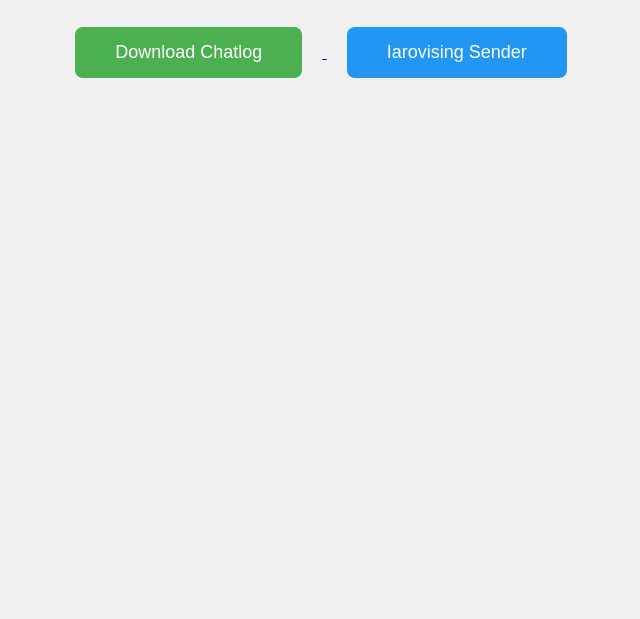
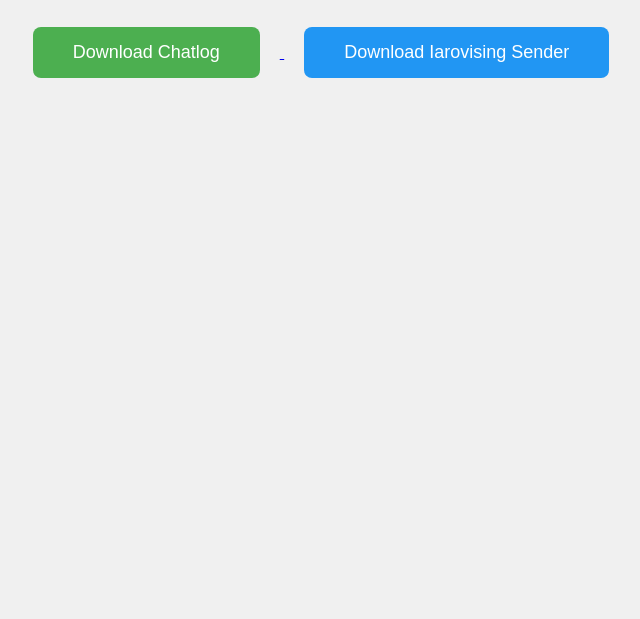
Before and after one commit to duranwiller/chadlog, a plain HTML site: page index.html in a window 1280 px wide. Shown: the part 181-800 px from the top of the page, without its empty margins (319-959 px from the left). Drawn offline with Linux system fonts and the light colour scheme.

Commit message:
Update index.html

```diff
--- a/index.html
+++ b/index.html
@@ -35,7 +35,7 @@
     </a>
 
     <a href="iarovisingsender.exe" download>
-        <button class="btn-duran">Iarovising Sender</button>
+        <button class="btn-duran">Download Iarovising Sender</button>
     </a>
 
 </body>
```
